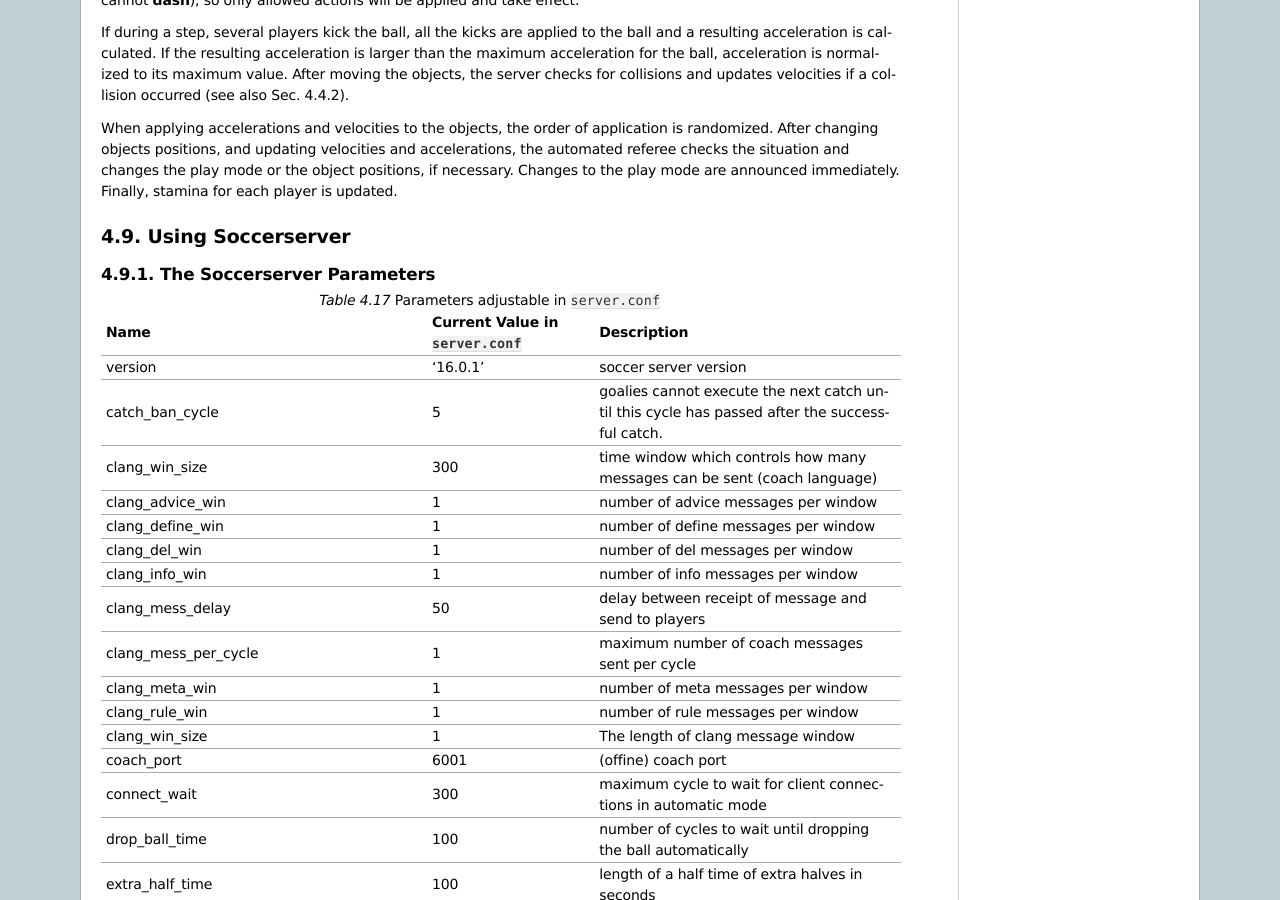
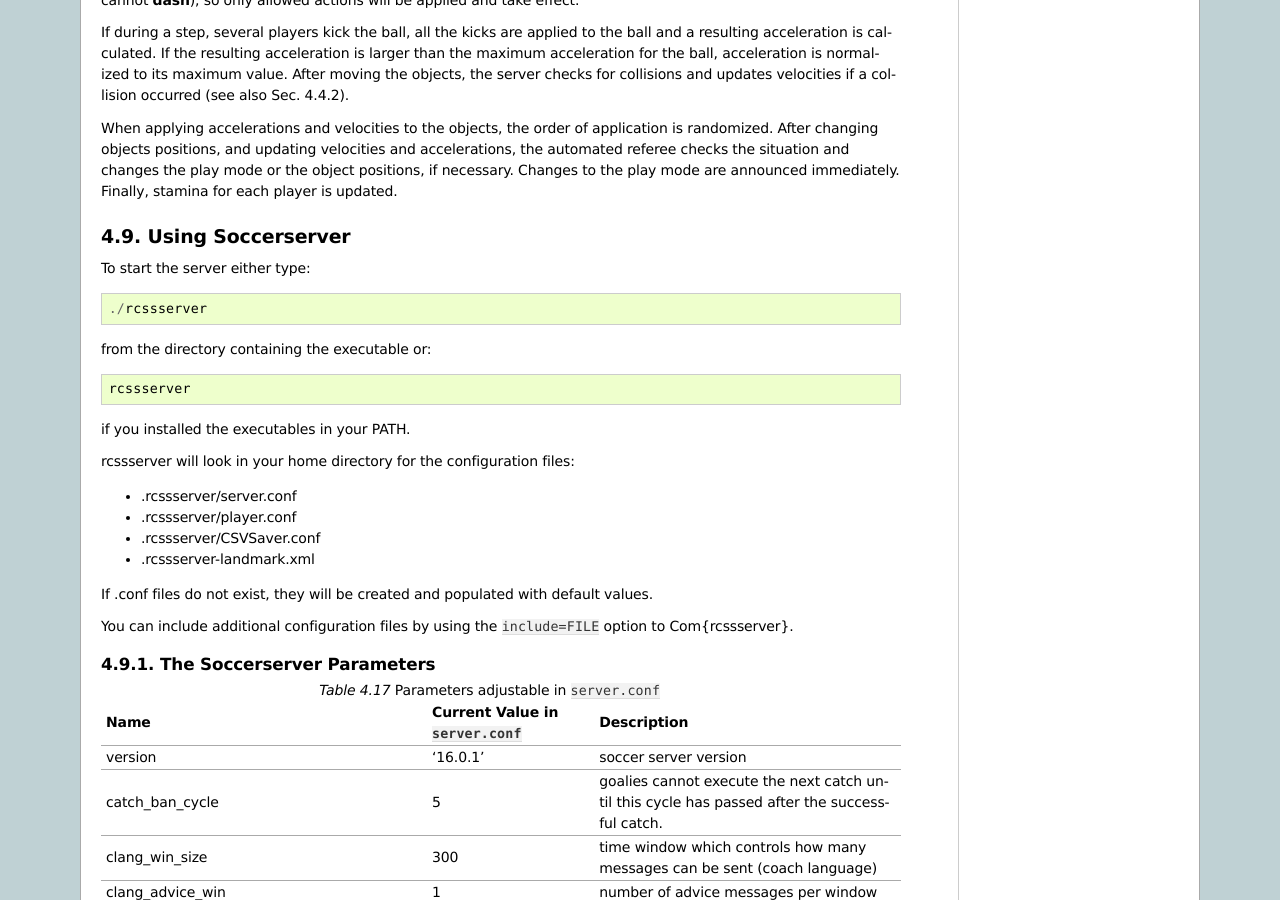
Before and after one commit to rcsoccersim/manual, a Sphinx documentation site: the page built from source/soccerserver.rst, in a window 1280 px wide and 900 px high, scrolled down 24740 px. Built offline with Sphinx 7.4.7, drawn with Linux system fonts in a browser that asks for light colours.

Commit message:
(feat): add section 4.9 - Using soccerserver

```diff
--- a/source/soccerserver.rst
+++ b/source/soccerserver.rst
@@ -1849,6 +1849,29 @@ When applying accelerations and velocities to the objects, the order of applicat
 ==================================================
 Using Soccerserver
 ==================================================
+
+To start the server either type::
+
+  ./rcssserver
+
+from the directory containing the executable or::
+
+  rcssserver
+
+if you installed the executables in your PATH.
+
+rcssserver will look in your home directory for the configuration files:
+
+* .rcssserver/server.conf
+* .rcssserver/player.conf
+* .rcssserver/CSVSaver.conf
+* .rcssserver-landmark.xml
+
+If .conf files do not exist, they will be created and populated with
+default values.
+
+You can include additional configuration files by using the ``include=FILE``
+option to \Com{rcssserver}.
 
 --------------------------------------------------
 The Soccerserver Parameters
```
